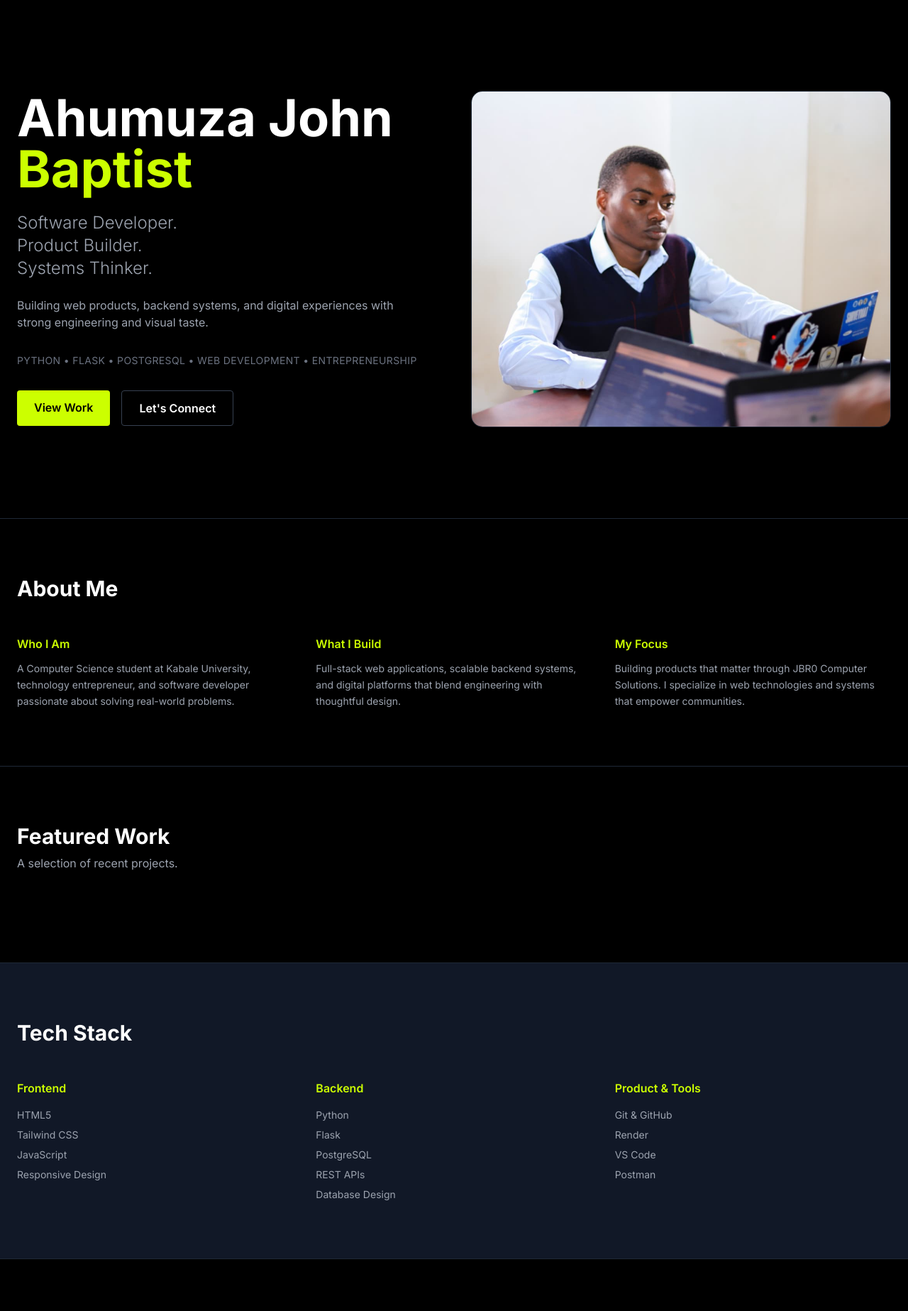
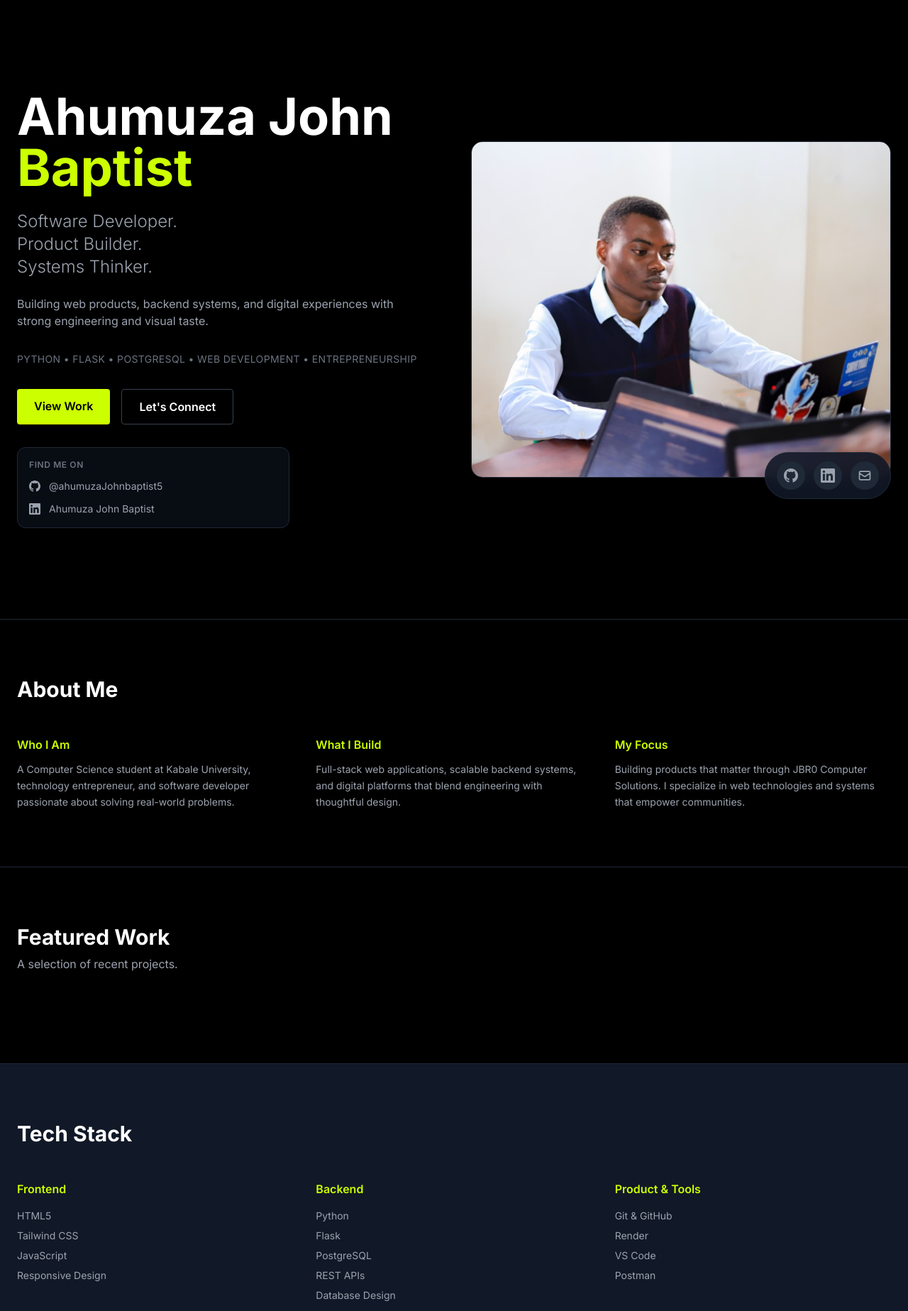
Before and after one commit to ahumuzaJohnbaptist5/Portfolio-, a Flask app: page / in a window 1280 px wide. Shown: the part 73-1920 px from the top of the page at 71% size. Run offline with Flask 3, Linux system fonts and the light colour scheme; data that the repository does not hold is empty; some libraries are stand-ins or nearby versions.

Commit message:
adding socials

```diff
--- a/templates/base.html
+++ b/templates/base.html
@@ -58,17 +58,49 @@
         {% block content %}{% endblock %}
     </main>
 
-    <!-- Footer -->
-    <footer class="border-t border-gray-800 mt-20">
-        <div class="max-w-7xl mx-auto px-6 py-8 flex flex-col md:flex-row justify-between items-center gap-4">
-            <p class="text-sm text-gray-500">© 2026 Ahumuza John Baptist</p>
-            <div class="flex space-x-6">
-                <a href="https://github.com/ahumuzaJohnbaptist5" target="_blank" class="text-sm text-gray-500 hover:text-white">GitHub</a>
-                <a href="https://linkedin.com/in/yourprofile" target="_blank" class="text-sm text-gray-500 hover:text-white">LinkedIn</a>
-                <a href="mailto:your.email@example.com" class="text-sm text-gray-500 hover:text-white">Email</a>
+      <!-- Terminal-Style Footer -->
+    <footer class="border-t border-gray-800 mt-20 bg-black">
+        <div class="max-w-7xl mx-auto px-6 py-12">
+            <div class="grid md:grid-cols-2 gap-8 mb-8">
+                <div>
+                    <p class="text-gray-500 text-sm mb-2 font-mono">$ whoami</p>
+                    <p class="text-white font-mono text-sm">> Ahumuza John Baptist</p>
+                    <p class="text-gray-400 font-mono text-sm">> Computer Scientist | Entrepreneur</p>
+                    <p class="text-gray-400 font-mono text-sm">> Building digital solutions in Uganda</p>
+                </div>
+                <div>
+                    <p class="text-gray-500 text-sm mb-2 font-mono">$ connect --all</p>
+                    <div class="space-y-1 font-mono text-sm">
+                        <a href="https://github.com/ahumuzaJohnbaptist5" target="_blank" class="block text-accent hover:underline">github.com/ahumuzaJohnbaptist5</a>
+                        <a href="https://linkedin.com/in/yourprofile" target="_blank" class="block text-[#0077b5] hover:underline">linkedin.com/in/yourprofile</a>
+                        <a href="mailto:your.email@example.com" class="block text-gray-300 hover:underline">your.email@example.com</a>
+                    </div>
+                </div>
+            </div>
+            <div class="border-t border-gray-800 pt-8 flex flex-col md:flex-row justify-between items-center gap-4">
+                <p class="text-xs text-gray-600 font-mono">© 2026 Ahumuza John Baptist. All rights reserved.</p>
+                <p class="text-xs text-gray-700 font-mono">Built with Flask + PostgreSQL + Tailwind</p>
             </div>
         </div>
     </footer>
+
+    <!-- Floating Social Dock -->
+    <div class="fixed bottom-6 right-6 z-50 hidden md:flex">
+        <div class="bg-gray-900/90 backdrop-blur-md border border-gray-800 rounded-full px-4 py-3 shadow-2xl flex items-center gap-3 hover:scale-105 transition-transform duration-300">
+            <a href="https://github.com/ahumuzaJohnbaptist5" target="_blank" class="group relative flex items-center justify-center w-10 h-10 rounded-full bg-gray-800 hover:bg-white text-gray-400 hover:text-black transition-all duration-300">
+                <svg class="w-5 h-5" fill="currentColor" viewBox="0 0 24 24"><path d="M12 0c-6.626 0-12 5.373-12 12 0 5.302 3.438 9.8 8.207 11.387.599.111.793-.261.793-.577v-2.234c-3.338.726-4.033-1.416-4.033-1.416-.546-1.387-1.333-1.756-1.333-1.756-1.089-.745.083-.729.083-.729 1.205.084 1.839 1.237 1.839 1.237 1.07 1.834 2.807 1.304 3.492.997.107-.775.418-1.305.762-1.604-2.665-.305-5.467-1.334-5.467-5.931 0-1.311.469-2.381 1.236-3.221-.124-.303-.535-1.524.117-3.176 0 0 1.008-.322 3.301 1.23.957-.266 1.983-.399 3.003-.404 1.02.005 2.047.138 3.006.404 2.291-1.552 3.297-1.23 3.297-1.23.653 1.653.242 2.874.118 3.176.77.84 1.235 1.911 1.235 3.221 0 4.609-2.807 5.624-5.479 5.921.43.372.823 1.102.823 2.222v3.293c0 .319.192.694.801.576 4.765-1.589 8.199-6.086 8.199-11.386 0-6.627-5.373-12-12-12z"/></svg>
+                <span class="absolute -top-10 left-1/2 transform -translate-x-1/2 bg-white text-black text-xs font-semibold px-2 py-1 rounded opacity-0 group-hover:opacity-100 transition-opacity whitespace-nowrap">GitHub</span>
+            </a>
+            <a href="https://linkedin.com/in/yourprofile" target="_blank" class="group relative flex items-center justify-center w-10 h-10 rounded-full bg-gray-800 hover:bg-[#0077b5] text-gray-400 hover:text-white transition-all duration-300">
+                <svg class="w-5 h-5" fill="currentColor" viewBox="0 0 24 24"><path d="M20.447 20.452h-3.554v-5.569c0-1.328-.027-3.037-1.852-3.037-1.853 0-2.136 1.445-2.136 2.939v5.667H9.351V9h3.414v1.561h.046c.477-.9 1.637-1.85 3.37-1.85 3.601 0 4.267 2.37 4.267 5.455v6.286zM5.337 7.433c-1.144 0-2.063-.926-2.063-2.065 0-1.138.92-2.063 2.063-2.063 1.14 0 2.064.925 2.064 2.063 0 1.139-.925 2.065-2.064 2.065zm1.782 13.019H3.555V9h3.564v11.452zM22.225 0H1.771C.792 0 0 .774 0 1.729v20.542C0 23.227.792 24 1.771 24h20.451C23.2 24 24 23.227 24 22.271V1.729C24 .774 23.2 0 22.222 0h.003z"/></svg>
+                <span class="absolute -top-10 left-1/2 transform -translate-x-1/2 bg-white text-black text-xs font-semibold px-2 py-1 rounded opacity-0 group-hover:opacity-100 transition-opacity whitespace-nowrap">LinkedIn</span>
+            </a>
+            <a href="mailto:your.email@example.com" class="group relative flex items-center justify-center w-10 h-10 rounded-full bg-gray-800 hover:bg-accent text-gray-400 hover:text-black transition-all duration-300">
+                <svg class="w-5 h-5" fill="none" stroke="currentColor" viewBox="0 0 24 24"><path stroke-linecap="round" stroke-linejoin="round" stroke-width="2" d="M3 8l7.89 5.26a2 2 0 002.22 0L21 8M5 19h14a2 2 0 002-2V7a2 2 0 00-2-2H5a2 2 0 00-2 2v10a2 2 0 002 2z"/></svg>
+                <span class="absolute -top-10 left-1/2 transform -translate-x-1/2 bg-white text-black text-xs font-semibold px-2 py-1 rounded opacity-0 group-hover:opacity-100 transition-opacity whitespace-nowrap">Email</span>
+            </a>
+        </div>
+    </div>
 
     <script>
         const mobileBtn = document.getElementById('mobile-menu-btn');
@@ -82,3 +114,5 @@
 
 </body>
 </html>
+</body>
+</html>
--- a/templates/index.html
+++ b/templates/index.html
@@ -30,7 +30,7 @@
                     PYTHON • FLASK • POSTGRESQL • WEB DEVELOPMENT • ENTREPRENEURSHIP
                 </p>
 
-                <div class="flex flex-wrap gap-4 justify-center md:justify-start">
+                <div class="flex flex-wrap gap-4 justify-center md:justify-start mb-8">
                     <a href="#work" class="px-6 py-3 bg-accent text-black font-semibold rounded hover:bg-accent/90 transition">
                         View Work
                     </a>
@@ -38,15 +38,27 @@
                         Let's Connect
                     </a>
                 </div>
+
+                <!-- UNIQUE CONNECT CARD -->
+                <div class="p-4 bg-gray-900/50 border border-gray-800 rounded-xl max-w-sm mx-auto md:mx-0 backdrop-blur-sm">
+                    <p class="text-xs text-gray-500 mb-3 uppercase tracking-wider font-semibold">Find me on</p>
+                    <div class="flex flex-col gap-3 text-sm">
+                        <a href="https://github.com/ahumuzaJohnbaptist5" target="_blank" class="flex items-center gap-3 text-gray-400 hover:text-accent transition group">
+                            <svg class="w-4 h-4" fill="currentColor" viewBox="0 0 24 24"><path d="M12 0c-6.626 0-12 5.373-12 12 0 5.302 3.438 9.8 8.207 11.387.599.111.793-.261.793-.577v-2.234c-3.338.726-4.033-1.416-4.033-1.416-.546-1.387-1.333-1.756-1.333-1.756-1.089-.745.083-.729.083-.729 1.205.084 1.839 1.237 1.839 1.237 1.07 1.834 2.807 1.304 3.492.997.107-.775.418-1.305.762-1.604-2.665-.305-5.467-1.334-5.467-5.931 0-1.311.469-2.381 1.236-3.221-.124-.303-.535-1.524.117-3.176 0 0 1.008-.322 3.301 1.23.957-.266 1.983-.399 3.003-.404 1.02.005 2.047.138 3.006.404 2.291-1.552 3.297-1.23 3.297-1.23.653 1.653.242 2.874.118 3.176.77.84 1.235 1.911 1.235 3.221 0 4.609-2.807 5.624-5.479 5.921.43.372.823 1.102.823 2.222v3.293c0 .319.192.694.801.576 4.765-1.589 8.199-6.086 8.199-11.386 0-6.627-5.373-12-12-12z"/></svg>
+                            <span class="group-hover:text-white transition">@ahumuzaJohnbaptist5</span>
+                        </a>
+                        <a href="https://linkedin.com/in/yourprofile" target="_blank" class="flex items-center gap-3 text-gray-400 hover:text-[#0077b5] transition group">
+                            <svg class="w-4 h-4" fill="currentColor" viewBox="0 0 24 24"><path d="M20.447 20.452h-3.554v-5.569c0-1.328-.027-3.037-1.852-3.037-1.853 0-2.136 1.445-2.136 2.939v5.667H9.351V9h3.414v1.561h.046c.477-.9 1.637-1.85 3.37-1.85 3.601 0 4.267 2.37 4.267 5.455v6.286zM5.337 7.433c-1.144 0-2.063-.926-2.063-2.065 0-1.138.92-2.063 2.063-2.063 1.14 0 2.064.925 2.064 2.063 0 1.139-.925 2.065-2.064 2.065zm1.782 13.019H3.555V9h3.564v11.452zM22.225 0H1.771C.792 0 0 .774 0 1.729v20.542C0 23.227.792 24 1.771 24h20.451C23.2 24 24 23.227 24 22.271V1.729C24 .774 23.2 0 22.222 0h.003z"/></svg>
+                            <span class="group-hover:text-white transition">Ahumuza John Baptist</span>
+                        </a>
+                    </div>
+                </div>
             </div>
 
             <!-- Right Content - Headshot (Full width on mobile) -->
             <div class="flex-1 w-full -mx-6 md:mx-0">
                 <div class="relative w-full">
-                    <!-- Glow effect (only visible on desktop) -->
                     <div class="absolute inset-0 bg-accent/10 rounded-none md:rounded-2xl transform rotate-0 md:rotate-3 blur-lg hidden md:block"></div>
-
-                    <!-- Image stretches to edges on mobile, rounded on desktop -->
                     <img src="{{ url_for('static', filename='images/gallery/headshot.jpeg') }}"
                          alt="Ahumuza John Baptist"
                          class="relative w-full h-auto object-cover rounded-none md:rounded-2xl shadow-2xl border-0 md:border border-gray-800">
@@ -61,27 +73,18 @@
 <section id="about" class="py-20 border-t border-gray-800">
     <div class="max-w-7xl mx-auto px-6">
         <h2 class="text-3xl font-bold mb-12">About Me</h2>
-
         <div class="grid md:grid-cols-3 gap-8">
             <div>
                 <h3 class="text-accent font-semibold mb-3">Who I Am</h3>
-                <p class="text-gray-400 leading-relaxed text-sm">
-                    A Computer Science student at Kabale University, technology entrepreneur, and software developer passionate about solving real-world problems.
-                </p>
+                <p class="text-gray-400 leading-relaxed text-sm">A Computer Science student at Kabale University, technology entrepreneur, and software developer passionate about solving real-world problems.</p>
             </div>
-
             <div>
                 <h3 class="text-accent font-semibold mb-3">What I Build</h3>
-                <p class="text-gray-400 leading-relaxed text-sm">
-                    Full-stack web applications, scalable backend systems, and digital platforms that blend engineering with thoughtful design.
-                </p>
+                <p class="text-gray-400 leading-relaxed text-sm">Full-stack web applications, scalable backend systems, and digital platforms that blend engineering with thoughtful design.</p>
             </div>
-
             <div>
                 <h3 class="text-accent font-semibold mb-3">My Focus</h3>
-                <p class="text-gray-400 leading-relaxed text-sm">
-                    Building products that matter through JBR0 Computer Solutions. I specialize in web technologies and systems that empower communities.
-                </p>
+                <p class="text-gray-400 leading-relaxed text-sm">Building products that matter through JBR0 Computer Solutions. I specialize in web technologies and systems that empower communities.</p>
             </div>
         </div>
     </div>
@@ -92,7 +95,6 @@
     <div class="max-w-7xl mx-auto px-6">
         <h2 class="text-3xl font-bold mb-2">Featured Work</h2>
         <p class="text-gray-400 mb-12">A selection of recent projects.</p>
-
         <div class="space-y-12">
             {% for project in projects %}
             <div class="group">
@@ -106,15 +108,12 @@
                         {% endif %}
                     </div>
                 </div>
-
                 <p class="text-gray-400 mb-4 max-w-3xl">{{ project.description }}</p>
-
                 <div class="flex flex-wrap gap-3 mb-4">
                     {% for tech in project.technologies.split(',')[:4] %}
                     <span class="text-xs text-gray-500">{{ tech.strip() }}</span>
                     {% endfor %}
                 </div>
-
                 <div class="flex gap-4">
                     {% if project.github_link %}
                     <a href="{{ project.github_link }}" target="_blank" class="text-sm text-accent hover:underline">GitHub →</a>
@@ -133,37 +132,18 @@
 <section id="stack" class="py-20 border-t border-gray-800 bg-gray-900">
     <div class="max-w-7xl mx-auto px-6">
         <h2 class="text-3xl font-bold mb-12">Tech Stack</h2>
-
         <div class="grid md:grid-cols-3 gap-8">
             <div>
                 <h3 class="text-accent font-semibold mb-4">Frontend</h3>
-                <ul class="space-y-2 text-sm text-gray-400">
-                    <li>HTML5</li>
-                    <li>Tailwind CSS</li>
-                    <li>JavaScript</li>
-                    <li>Responsive Design</li>
-                </ul>
+                <ul class="space-y-2 text-sm text-gray-400"><li>HTML5</li><li>Tailwind CSS</li><li>JavaScript</li><li>Responsive Design</li></ul>
             </div>
-
             <div>
                 <h3 class="text-accent font-semibold mb-4">Backend</h3>
-                <ul class="space-y-2 text-sm text-gray-400">
-                    <li>Python</li>
-                    <li>Flask</li>
-                    <li>PostgreSQL</li>
-                    <li>REST APIs</li>
-                    <li>Database Design</li>
-                </ul>
+                <ul class="space-y-2 text-sm text-gray-400"><li>Python</li><li>Flask</li><li>PostgreSQL</li><li>REST APIs</li><li>Database Design</li></ul>
             </div>
-
             <div>
                 <h3 class="text-accent font-semibold mb-4">Product & Tools</h3>
-                <ul class="space-y-2 text-sm text-gray-400">
-                    <li>Git & GitHub</li>
-                    <li>Render</li>
-                    <li>VS Code</li>
-                    <li>Postman</li>
-                </ul>
+                <ul class="space-y-2 text-sm text-gray-400"><li>Git & GitHub</li><li>Render</li><li>VS Code</li><li>Postman</li></ul>
             </div>
         </div>
     </div>
@@ -173,30 +153,13 @@
 <section id="contact" class="py-20 border-t border-gray-800">
     <div class="max-w-2xl mx-auto px-6">
         <h2 class="text-3xl font-bold mb-4">Let's Work Together</h2>
-        <p class="text-gray-400 mb-8">
-            Have a project in mind? I'd love to hear from you.
-        </p>
-
+        <p class="text-gray-400 mb-8">Have a project in mind? I'd love to hear from you.</p>
         <form action="{{ url_for('main.contact_submit') }}" method="POST" class="space-y-4">
-            <div>
-                <input type="text" name="name" required placeholder="Your Name"
-                    class="w-full px-4 py-3 bg-black border border-gray-800 rounded focus:outline-none focus:border-accent text-white text-sm">
-            </div>
-            <div>
-                <input type="email" name="email" required placeholder="Your Email"
-                    class="w-full px-4 py-3 bg-black border border-gray-800 rounded focus:outline-none focus:border-accent text-white text-sm">
-            </div>
-            <div>
-                <input type="text" name="subject" placeholder="Subject"
-                    class="w-full px-4 py-3 bg-black border border-gray-800 rounded focus:outline-none focus:border-accent text-white text-sm">
-            </div>
-            <div>
-                <textarea name="message" rows="5" required placeholder="Your Message"
-                    class="w-full px-4 py-3 bg-black border border-gray-800 rounded focus:outline-none focus:border-accent text-white text-sm resize-none"></textarea>
-            </div>
-            <button type="submit" class="px-6 py-3 bg-accent text-black font-semibold rounded hover:bg-accent/90 transition">
-                Send Message
-            </button>
+            <div><input type="text" name="name" required placeholder="Your Name" class="w-full px-4 py-3 bg-black border border-gray-800 rounded focus:outline-none focus:border-accent text-white text-sm"></div>
+            <div><input type="email" name="email" required placeholder="Your Email" class="w-full px-4 py-3 bg-black border border-gray-800 rounded focus:outline-none focus:border-accent text-white text-sm"></div>
+            <div><input type="text" name="subject" placeholder="Subject" class="w-full px-4 py-3 bg-black border border-gray-800 rounded focus:outline-none focus:border-accent text-white text-sm"></div>
+            <div><textarea name="message" rows="5" required placeholder="Your Message" class="w-full px-4 py-3 bg-black border border-gray-800 rounded focus:outline-none focus:border-accent text-white text-sm resize-none"></textarea></div>
+            <button type="submit" class="px-6 py-3 bg-accent text-black font-semibold rounded hover:bg-accent/90 transition">Send Message</button>
         </form>
     </div>
 </section>
```
